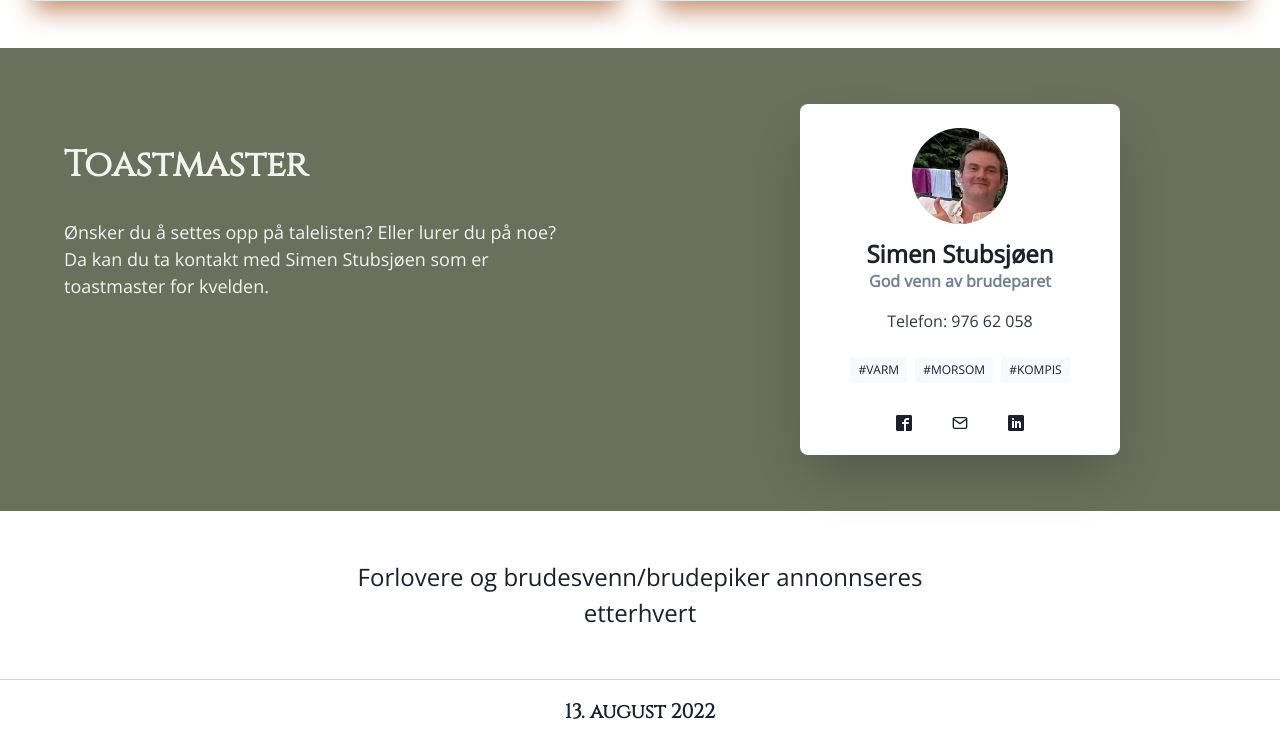
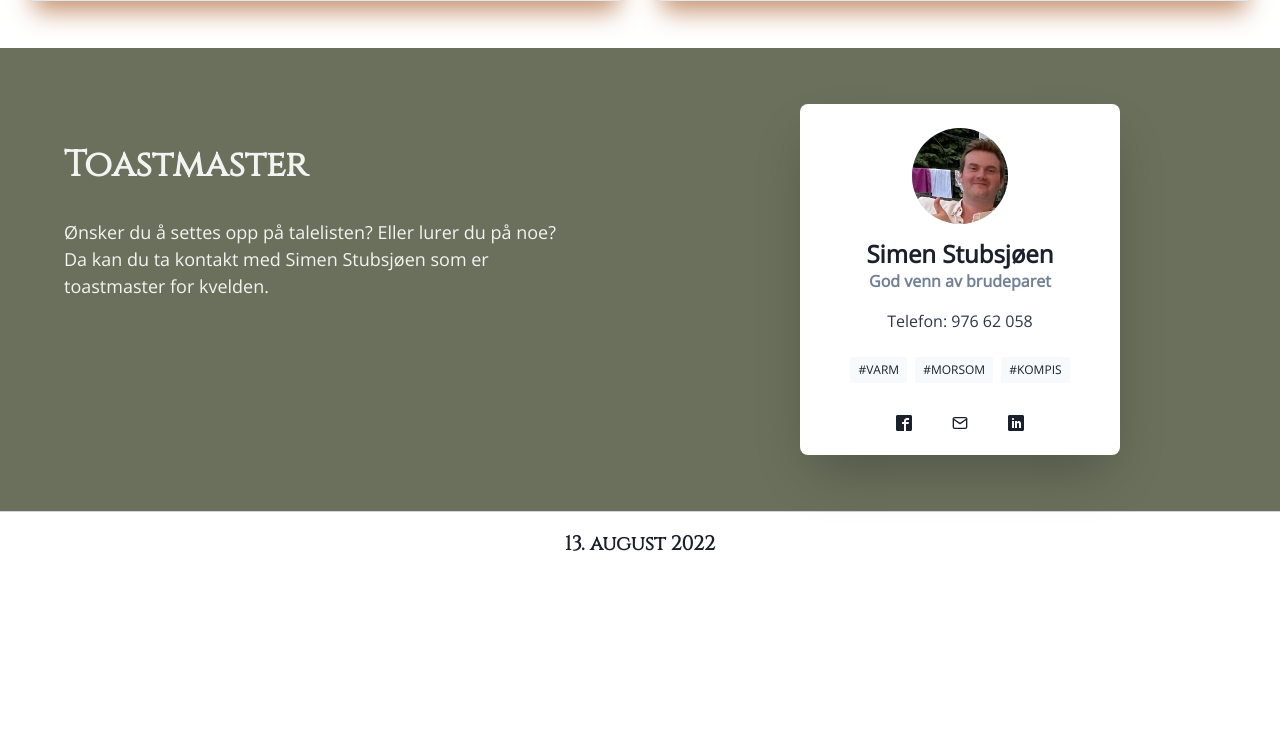
Before and after one commit to FredrikSigvartsen/fantastic-energy, a Gatsby site: page /info in a window 1280 px wide. Shown: the part 1172-1916 px from the top of the page. After the commit the page ends 1748 px from the top, so only its background shows below. Built offline with nearby package versions, Linux system fonts and the light colour scheme; Gatsby itself is replaced by a stand-in of ours.

Commit message:
Remove best mans friend

```diff
--- a/src/pages/info.js
+++ b/src/pages/info.js
@@ -253,18 +253,6 @@ const Info = () => {
         <Highlights />
         <AdditionalInfo />
         <Toastmaster />
-        <Box py={["1rem", "3rem"]}>
-          <Center>
-            <Text
-              textAlign="center"
-              px={["1rem"]}
-              maxWidth="700px"
-              fontSize="2xl"
-            >
-              Forlovere og brudesvenn/brudepiker annonnseres etterhvert
-            </Text>
-          </Center>
-        </Box>
       </Box>
     </Layout>
   )
```
